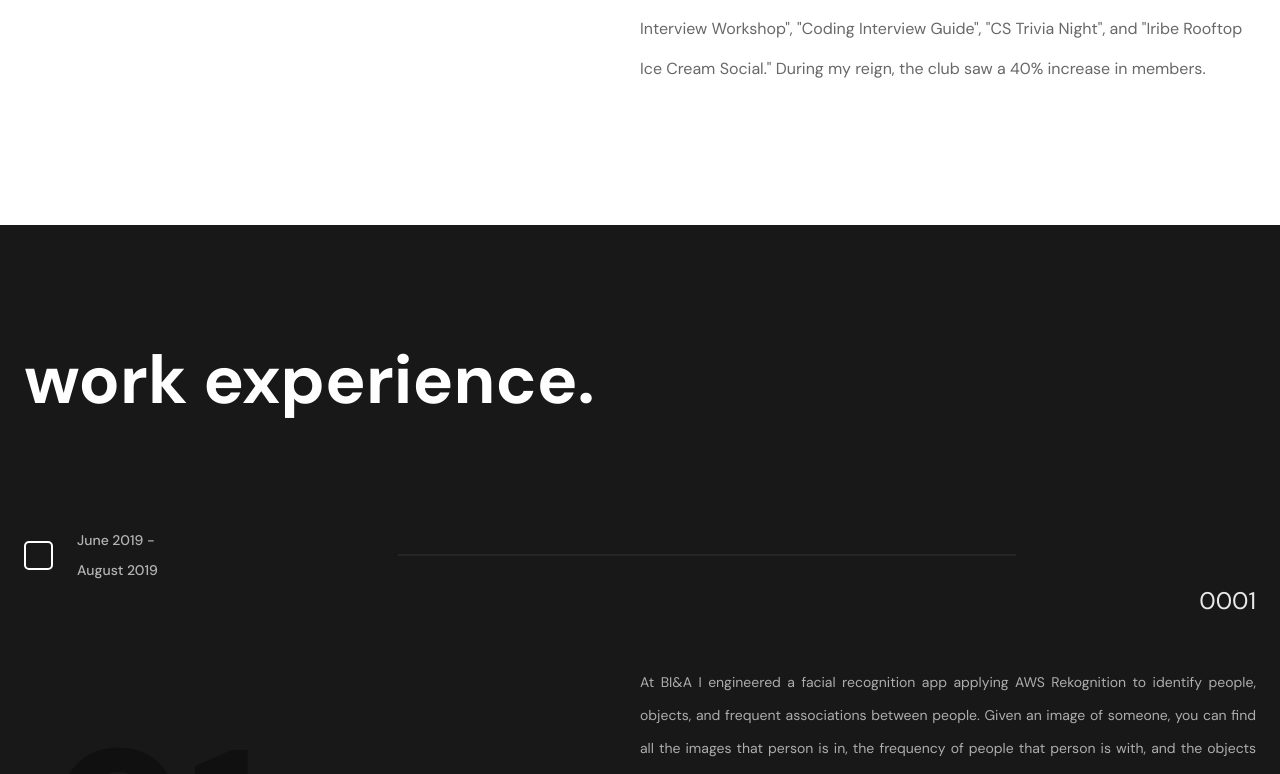
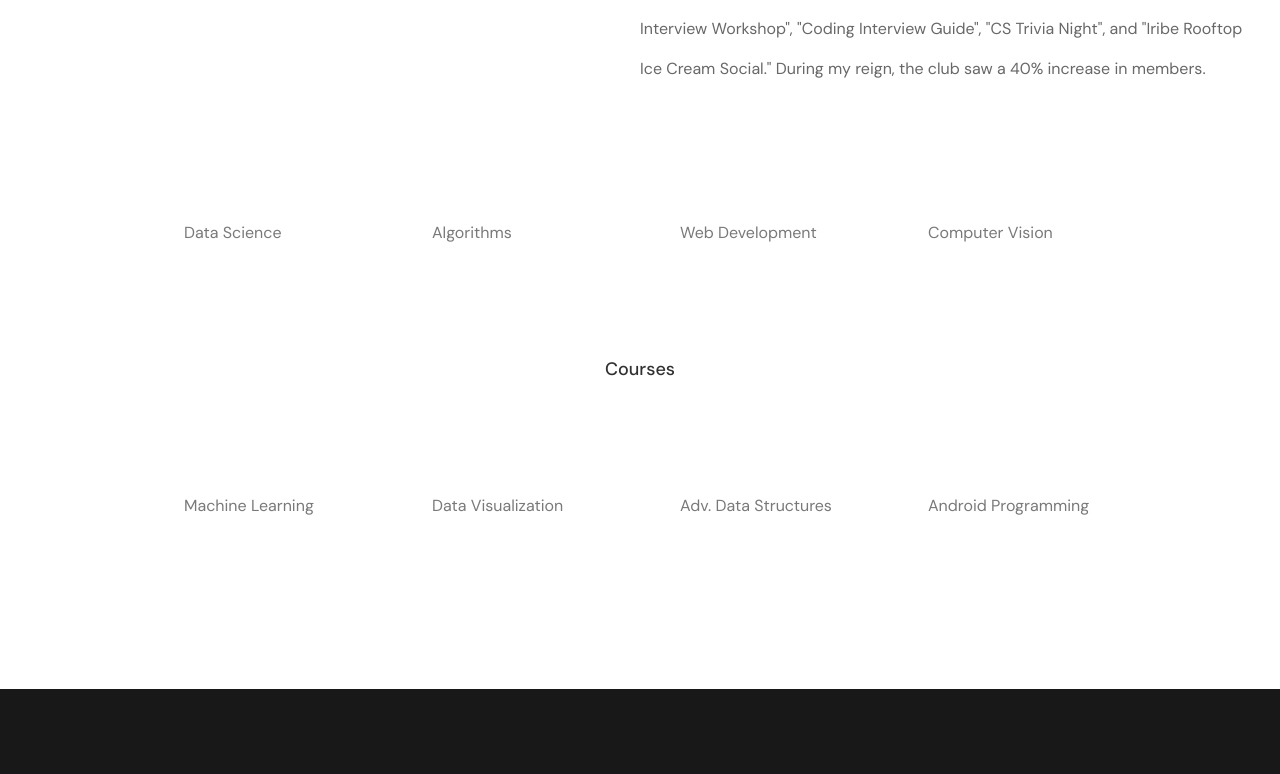
Before and after one commit to kpandu/Portfolio, a React (Create React App) app: page / in a window 1280 px wide. Shown: the part 3703-4477 px from the top of the page. Built offline with nearby package versions, Linux system fonts and the light colour scheme.

Commit message:
mobile support and courses

```diff
--- /dev/null
+++ b/src/components/Education/Courses.css
@@ -0,0 +1,13 @@
+.courses {
+  margin-bottom: 10vh;
+}
+
+.courses-title {
+  font-size: 18px;
+  font-weight: 500;
+  color: rgb(49, 49, 49);
+}
+
+.courses-p {
+  color: rgb(121, 121, 121);
+}
--- /dev/null
+++ b/src/components/Education/Courses.jsx
@@ -0,0 +1,71 @@
+import { Grid } from "@material-ui/core";
+import React from "react";
+import CustomContainer from "../Shared/CustomContainer";
+import FadeInView from "../Shared/FadeInView";
+import "./Courses.css";
+
+const COURSES = [
+  "Data Science",
+  "Algorithms",
+  "Web Development",
+  "Computer Vision",
+  "Machine Learning",
+  "Data Visualization",
+  "Adv. Data Structures",
+  "Android Programming",
+];
+const FADE_DELAY = 200;
+function Courses() {
+  return (
+    <CustomContainer maxWidth="md" height="60vh" className="courses">
+      <Grid
+        container
+        justify="space-between"
+        alignContent="center"
+        spacing={10}
+      >
+        {COURSES.slice(0, COURSES.length / 2).map((c, i) => (
+          <Grid
+            container
+            item
+            xs
+            key={c}
+            md={3}
+            justify="center"
+            alignContent="center"
+          >
+            {console.log(c)}
+            <FadeInView fadeOptions={{ delay: i * FADE_DELAY }}>
+              <p className="courses-p">{c}</p>
+            </FadeInView>
+          </Grid>
+        ))}
+        <Grid item container justify="center" xs={12}>
+          <p className="courses-title">Courses</p>
+        </Grid>
+
+        {COURSES.slice(COURSES.length / 2).map((c, i) => (
+          <Grid
+            container
+            item
+            xs
+            key={c}
+            md={3}
+            justify="center"
+            alignContent="center"
+          >
+            <FadeInView
+              fadeOptions={{
+                delay: i * 200 + (COURSES.length / 2 - 1) * FADE_DELAY,
+              }}
+            >
+              <p className="courses-p">{c}</p>
+            </FadeInView>
+          </Grid>
+        ))}
+      </Grid>
+    </CustomContainer>
+  );
+}
+
+export default Courses;
--- a/src/components/Education/Education.jsx
+++ b/src/components/Education/Education.jsx
@@ -3,6 +3,7 @@ import React from "react";
 import CustomContainer from "../Shared/CustomContainer";
 import LargeHeader from "../Shared/LargeHeader";
 import Paragraph from "../Shared/Paragraph";
+import Courses from "./Courses";
 import "./Education.css";
 
 function Education() {
@@ -32,7 +33,7 @@ function Education() {
               </Paragraph>
             </Grid>
           </Grid>
-          <Grid container item xs={12} className="education-card">
+          <Grid container item xs={12}>
             <Grid item xs={12} sm={6}></Grid>
             <Grid item className="education-text-inner" xs={12} sm={6}>
               <Paragraph>
@@ -47,6 +48,7 @@ function Education() {
           </Grid>
         </Grid>
       </CustomContainer>
+      <Courses />
     </div>
   );
 }
--- a/src/components/Projects/Mobile/FullMobileCard.css
+++ b/src/components/Projects/Mobile/FullMobileCard.css
@@ -8,11 +8,11 @@
 
 .full-mobile-card-text {
   width: 100%;
-  padding: 100px;
 }
 
 .full-mobile-card-container {
   /* border-radius: 10px; */
+  opacity: 1;
 }
 
 .full-mobile-card-grid-item {
--- a/src/components/Projects/Mobile/FullMobileCard.jsx
+++ b/src/components/Projects/Mobile/FullMobileCard.jsx
@@ -2,7 +2,6 @@ import { Grid } from "@material-ui/core";
 import React from "react";
 import CenteredGridContainer from "../../Shared/CenteredGridContainer";
 import CustomContainer from "../../Shared/CustomContainer";
-import FadeInView from "../../Shared/FadeInView";
 import "./FullMobileCard.css";
 
 function FullMobileCard({ title, description, body, className, index = "X" }) {
@@ -10,7 +9,6 @@ function FullMobileCard({ title, description, body, className, index = "X" }) {
     <Grid item className="full-mobile-card-grid-item">
       <div className={className + " full-mobile-card-container"}>
         <CustomContainer maxWidth="lg">
-          <FadeInView>
           <CenteredGridContainer>
             <div className="full-mobile-card-body">{body}</div>
 
@@ -20,7 +18,7 @@ function FullMobileCard({ title, description, body, className, index = "X" }) {
               className="full-mobile-card-text"
             >
               <h1 className="project-header">{title}</h1>
-                <Grid item xs={6}>
+              <Grid item xs={12} md={6}>
                 <p className="project-body">{description}</p>
                 <Grid item container alignItems="center">
                   <div className="full-mobile-card-hr" />
@@ -29,7 +27,6 @@ function FullMobileCard({ title, description, body, className, index = "X" }) {
               </Grid>
             </Grid>
           </CenteredGridContainer>
-          </FadeInView>
         </CustomContainer>
       </div>
     </Grid>
--- a/src/components/Projects/Mobile/MobileApps.css
+++ b/src/components/Projects/Mobile/MobileApps.css
@@ -3,6 +3,7 @@
   border: 15px solid black;
   width: 25vw;
   max-width: 300px;
+  min-width: 300px;
 }
 
 .mobile-apps-phone-2 {
@@ -11,6 +12,7 @@
   max-width: max(25vw, 300px);
   width: 25vw;
   max-width: 300px;
+  min-width: 300px;
 }
 
 .mobile-apps-r1-c1 {
--- a/src/components/Projects/Mobile/MobileApps.jsx
+++ b/src/components/Projects/Mobile/MobileApps.jsx
@@ -1,5 +1,6 @@
 import { Grid } from "@material-ui/core";
 import React, { Component } from "react";
+import FadeInView from "../../Shared/FadeInView";
 import FullMobileCard from "./FullMobileCard";
 import "./MobileApps.css";
 import TwoHalfProjectCard from "./TwoHalfProjectCard";
@@ -61,22 +62,28 @@ export default class MobileApps extends Component {
               className="mobile-apps-storyboard-container"
             >
               <Grid item md={4} sm={6} xs={12}>
+                <FadeInView>
                   <img
                     src={require("../../../assets/story-login.png").default}
                     className="mobile-apps-storyboard-img1"
                   />
+                </FadeInView>
               </Grid>
               <Grid item md={4} sm={6} xs={12}>
+                <FadeInView>
                   <img
                     src={require("../../../assets/story-home.png").default}
                     className="mobile-apps-storyboard-img2"
                   />
+                </FadeInView>
               </Grid>
               <Grid item md={4} sm={6} xs={12}>
+                <FadeInView>
                   <img
                     src={require("../../../assets/story-post.png").default}
                     className="mobile-apps-storyboard-img3"
                   />
+                </FadeInView>
               </Grid>
             </Grid>
           }
--- a/src/components/Shared/FadeInView.jsx
+++ b/src/components/Shared/FadeInView.jsx
@@ -4,7 +4,7 @@ import InView from "react-intersection-observer";
 import { Spring } from "react-spring/renderprops";
 import "./Paragraph.css";
 
-function FadeInView({ children, duration, fadeOptions, ...props }) {
+function FadeInView({ children, duration, fadeOptions, className, ...props }) {
   const [inView, setInView] = useState(false);
   return (
     <InView
@@ -22,7 +22,11 @@ function FadeInView({ children, duration, fadeOptions, ...props }) {
         config={{ duration: 1000, easing: easeQuadInOut }}
         {...fadeOptions}
       >
-        {(props) => <div style={props}>{children}</div>}
+        {(props) => (
+          <div style={props} className={className}>
+            {children}
+          </div>
+        )}
       </Spring>
     </InView>
   );
--- a/src/components/Shared/LargeHeader.css
+++ b/src/components/Shared/LargeHeader.css
@@ -27,3 +27,21 @@
     line-height: 50px;
   }
 }
+
+.large-header-inner-mobile {
+  display: none;
+}
+
+@media only screen and (max-width: 800px) {
+  .large-header-inner-desktop {
+    display: none;
+  }
+
+  .large-header-inner-mobile {
+    display: grid;
+  }
+  .large-header {
+    font-size: 30px;
+    max-width: 100vw;
+  }
+}
--- a/src/components/Shared/LargeHeader.jsx
+++ b/src/components/Shared/LargeHeader.jsx
@@ -2,6 +2,7 @@ import { easePolyOut } from "d3-ease";
 import React, { useState } from "react";
 import InView from "react-intersection-observer";
 import { useTrail, a } from "react-spring";
+import FadeInView from "./FadeInView";
 import "./LargeHeader.css";
 
 function LargeHeader({ children, ...props }) {
@@ -16,7 +17,13 @@ function LargeHeader({ children, ...props }) {
   });
   return (
     <div className="large-header-main" {...props}>
-      <InView as="div" onChange={(e) => setInView(e)} threshold={1} triggerOnce>
+      <InView
+        as="div"
+        onChange={(e) => setInView(e)}
+        threshold={1}
+        triggerOnce
+        className="large-header-inner-desktop"
+      >
         {trail.map(({ y, height, ...rest }, index) => (
           <a.div
             key={items[index].props.children}
@@ -30,6 +37,7 @@ function LargeHeader({ children, ...props }) {
           </a.div>
         ))}
       </InView>
+      <FadeInView className=" large-header-inner-mobile">{children}</FadeInView>
     </div>
   );
 }
```
Also changed, not shown: 1 other file (tests, documents, lock files or other folders). Lines whose indentation alone changed are shown as unchanged.
